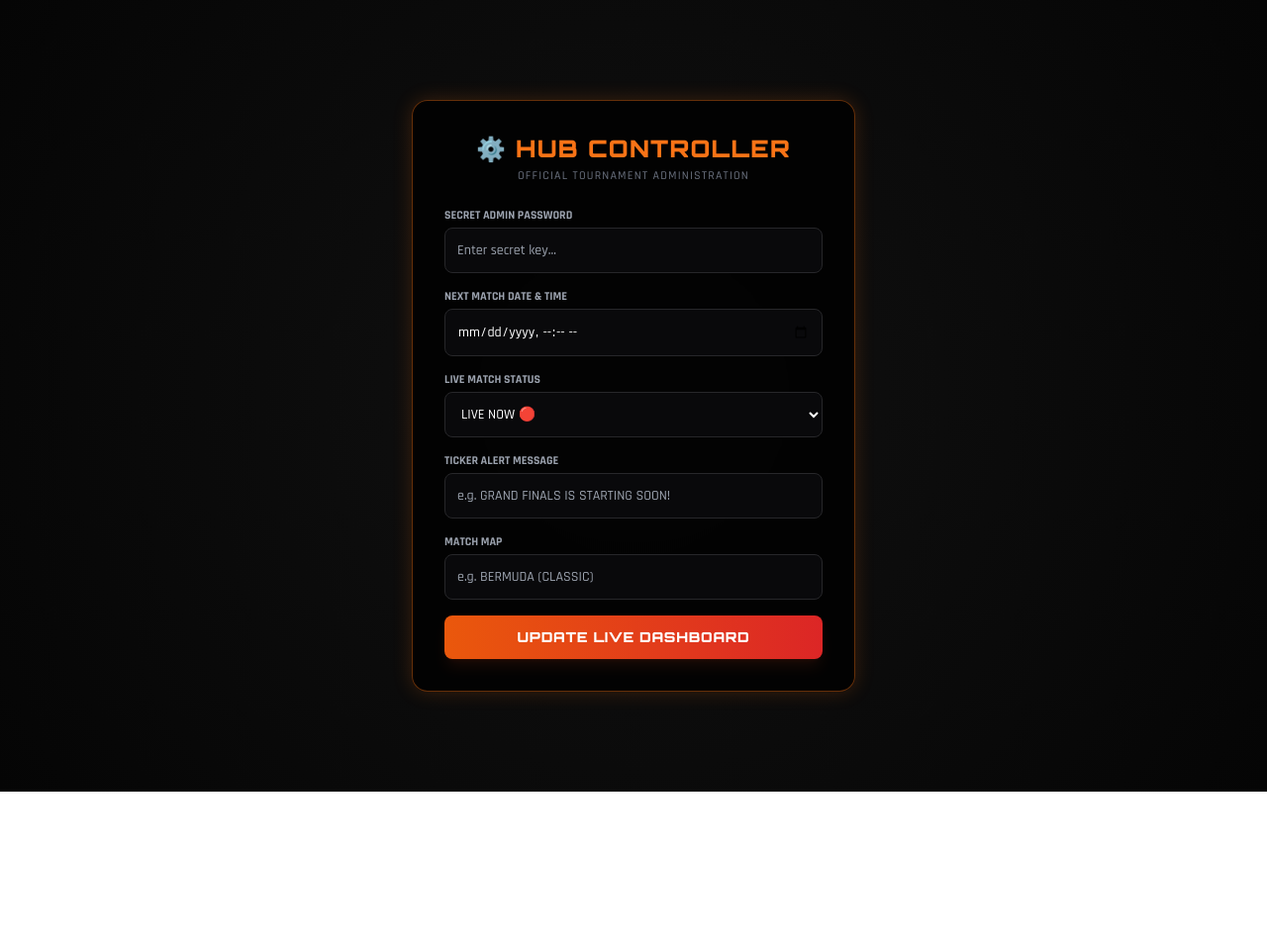
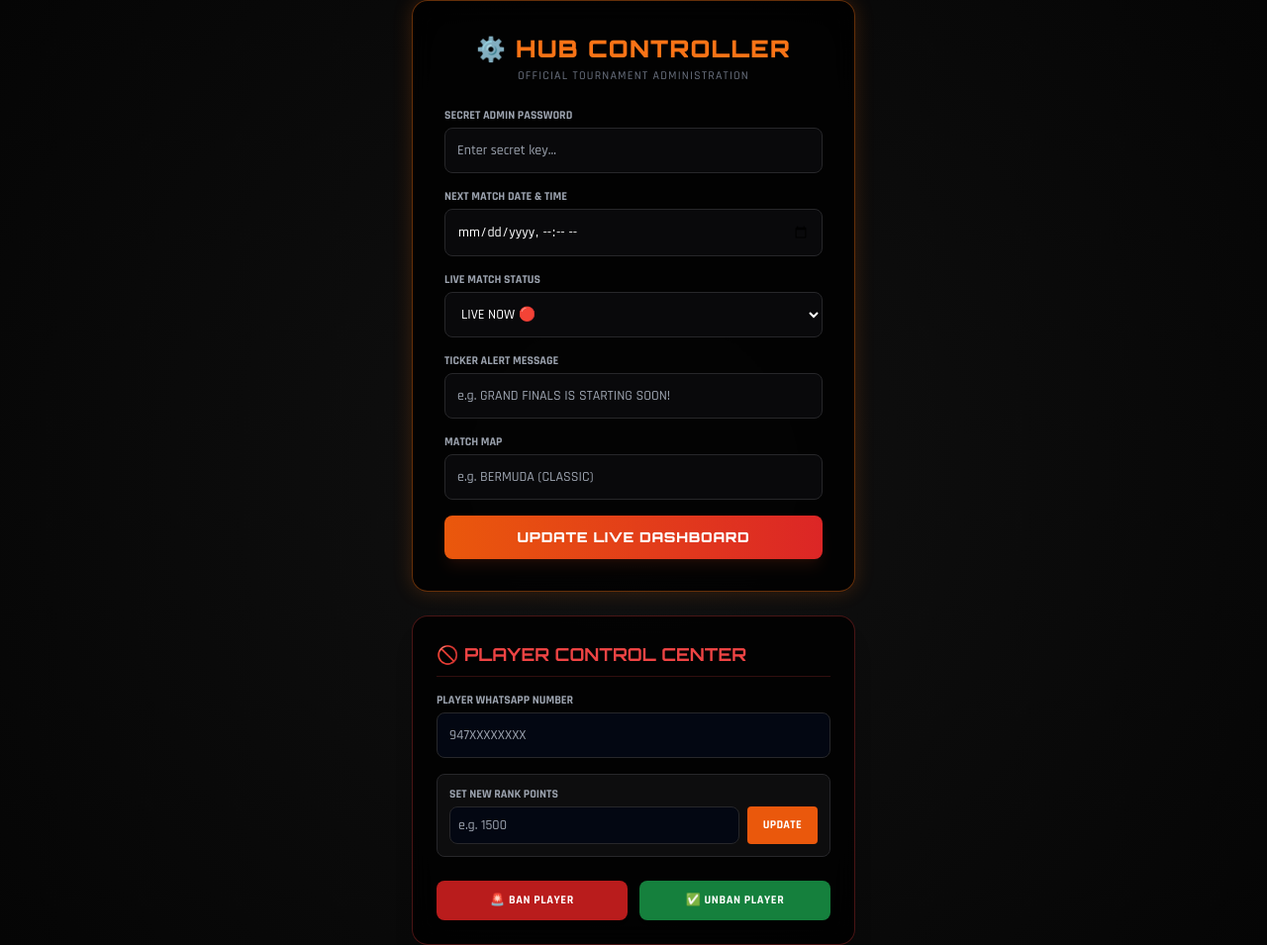
Before and after one commit to yasirurandula84-coder/Ff-Tournament-, a website: page public/sudda.html in a window 1280 px wide. Shown: the whole page at 99% size. Before the commit the page ends 800 px from the top, so only its background shows below. Drawn offline with nearby package versions, Linux system fonts and the light colour scheme; no server answers.

Commit message:
Update sudda.html

```diff
--- a/public/sudda.html
+++ b/public/sudda.html
@@ -116,5 +116,97 @@
             finally { btn.disabled = false; btn.innerText = "Update Live Dashboard"; }
         });
     </script>
+<!-- ================= PLAYER MANAGEMENT PANEL ================= -->
+<div class="w-full max-w-md bg-black/80 p-6 rounded-2xl border border-red-500/30 backdrop-blur-md shadow-xl mt-6">
+    <h2 class="gaming-font text-lg font-bold text-red-500 mb-4 border-b border-red-500/20 pb-2 uppercase flex items-center gap-2">
+        <span>🚫 PLAYER CONTROL CENTER</span>
+    </h2>
+    <form id="playerControlForm" class="space-y-4">
+        <div>
+            <label class="block text-xs font-bold text-gray-400 uppercase mb-1">Player WhatsApp Number</label>
+            <input type="text" id="target_whatsapp" placeholder="947XXXXXXXX" required class="w-full bg-gray-950 border border-zinc-800 rounded-lg p-3 text-sm text-white focus:outline-none focus:border-red-500">
+        </div>
+
+        <!-- POINTS UPDATE SECTION -->
+        <div class="bg-zinc-900/50 p-3 rounded-lg border border-zinc-800">
+            <label class="block text-xs font-bold text-gray-400 uppercase mb-1">Set New Rank Points</label>
+            <div class="flex gap-2">
+                <input type="number" id="new_points" placeholder="e.g. 1500" class="w-full bg-gray-950 border border-zinc-800 rounded-lg p-2 text-sm text-white focus:outline-none">
+                <button type="button" onclick="updatePlayerPoints()" class="bg-orange-600 hover:bg-orange-500 text-white font-bold px-4 py-2 rounded text-xs uppercase tracking-wide transition-all">Update</button>
+            </div>
+        </div>
+
+        <!-- BAN / UNBAN BUTTONS -->
+        <div class="grid grid-cols-2 gap-3 pt-2">
+            <button type="button" onclick="togglePlayerBan(true)" class="bg-red-700 hover:bg-red-600 text-white font-black py-3 rounded-lg text-xs uppercase tracking-wider transition-all shadow-md">
+                🚨 BAN PLAYER
+            </button>
+            <button type="button" onclick="togglePlayerBan(false)" class="bg-green-700 hover:bg-green-600 text-white font-black py-3 rounded-lg text-xs uppercase tracking-wider transition-all shadow-md">
+                ✅ UNBAN PLAYER
+            </button>
+        </div>
+    </form>
+    <p id="controlMessage" class="mt-4 text-center text-xs font-semibold hidden"></p>
+</div>
+
+<!-- JavaScript Logic ටික admin.html එකේ <script> ටැග් එක ඇතුළට දාන්න -->
+<script>
+    // 1. POINTS UPDATE FUNCTION
+    async function updatePlayerPoints() {
+        const adminPassword = document.getElementById('admin_password').value.trim(); // ඔයාගේ ඇඩ්මින් පාස්වර්ඩ් ෆීල්ඩ් එකේ ID එක බලන්න
+        const whatsapp = document.getElementById('target_whatsapp').value.trim();
+        const newPoints = document.getElementById('new_points').value.trim();
+        const msgEl = document.getElementById('controlMessage');
+
+        if(!adminPassword || !whatsapp || !newPoints) {
+            alert("Please fill Admin Password, Player WhatsApp, and New Points!");
+            return;
+        }
+
+        try {
+            const response = await fetch(`${API_URL}/api/admin/update-points`, {
+                method: 'POST',
+                headers: { 'Content-Type': 'application/json' },
+                body: JSON.stringify({ adminPassword, whatsapp, newPoints })
+            });
+            const data = await response.json();
+
+            msgEl.className = `mt-4 text-center text-xs font-semibold block p-3 rounded-lg ${response.ok ? 'text-green-400 bg-green-500/10 border border-green-500/20' : 'text-red-400 bg-red-500/10 border border-red-500/20'}`;
+            msgEl.innerText = data.message;
+        } catch (error) {
+            msgEl.innerText = "Error connecting to server!";
+        }
+    }
+
+    // 2. BAN / UNBAN TOGGLE FUNCTION
+    async function togglePlayerBan(isBanned) {
+        const adminPassword = document.getElementById('admin_password').value.trim();
+        const whatsapp = document.getElementById('target_whatsapp').value.trim();
+        const msgEl = document.getElementById('controlMessage');
+
+        if(!adminPassword || !whatsapp) {
+            alert("Please fill Admin Password and Player WhatsApp Number!");
+            return;
+        }
+
+        const confirmAction = confirm(`Are you sure you want to ${isBanned ? 'BAN' : 'UNBAN'} this player?`);
+        if(!confirmAction) return;
+
+        try {
+            const response = await fetch(`${API_URL}/api/admin/toggle-ban`, {
+                method: 'POST',
+                headers: { 'Content-Type': 'application/json' },
+                body: JSON.stringify({ adminPassword, whatsapp, isBanned })
+            });
+            const data = await response.json();
+
+            msgEl.className = `mt-4 text-center text-xs font-semibold block p-3 rounded-lg ${response.ok ? 'text-yellow-400 bg-yellow-500/10 border border-yellow-500/20' : 'text-red-400 bg-red-500/10 border border-red-500/20'}`;
+            msgEl.innerText = data.message;
+        } catch (error) {
+            msgEl.innerText = "Error connecting to server!";
+        }
+    }
+</script>
+
 </body>
 </html>
```
